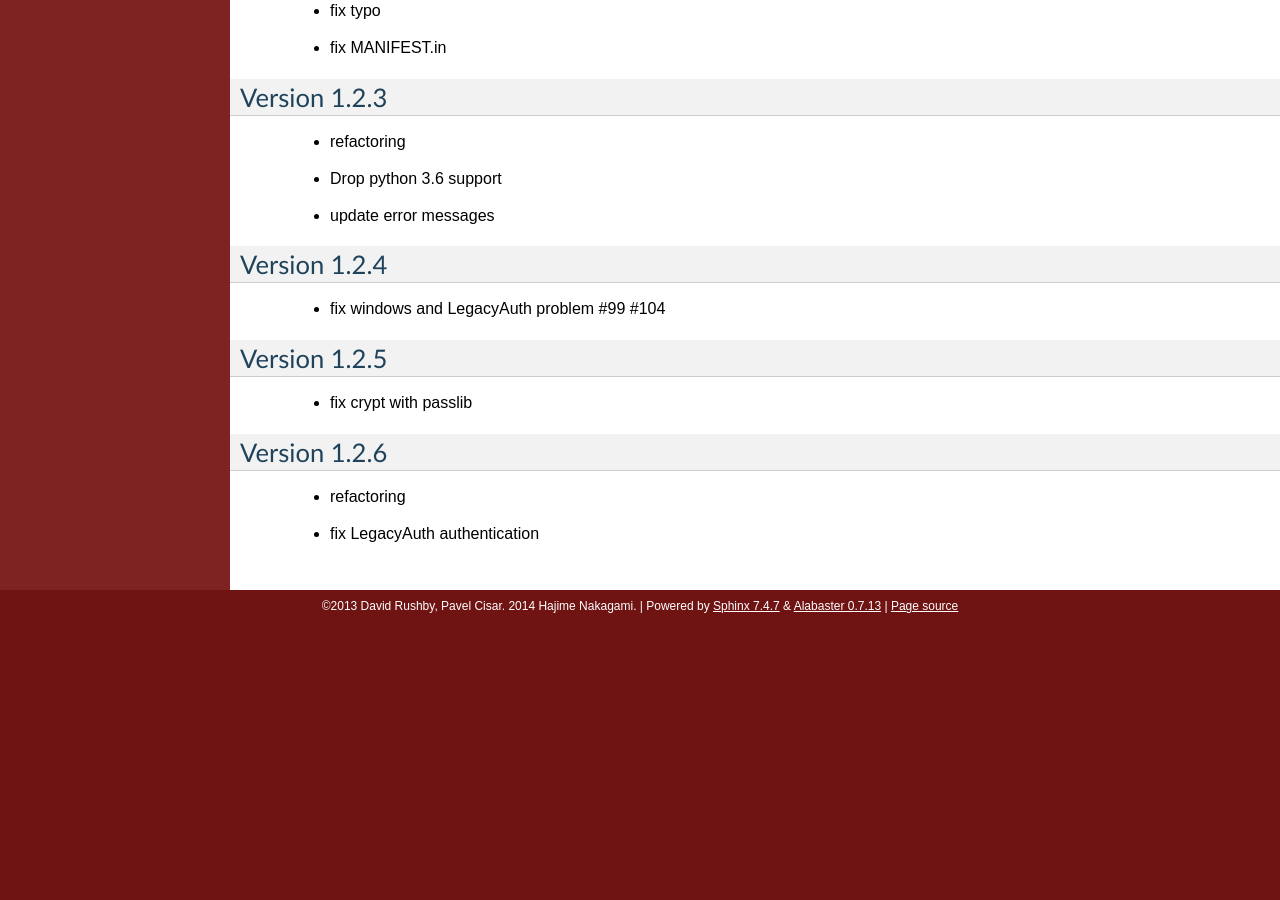
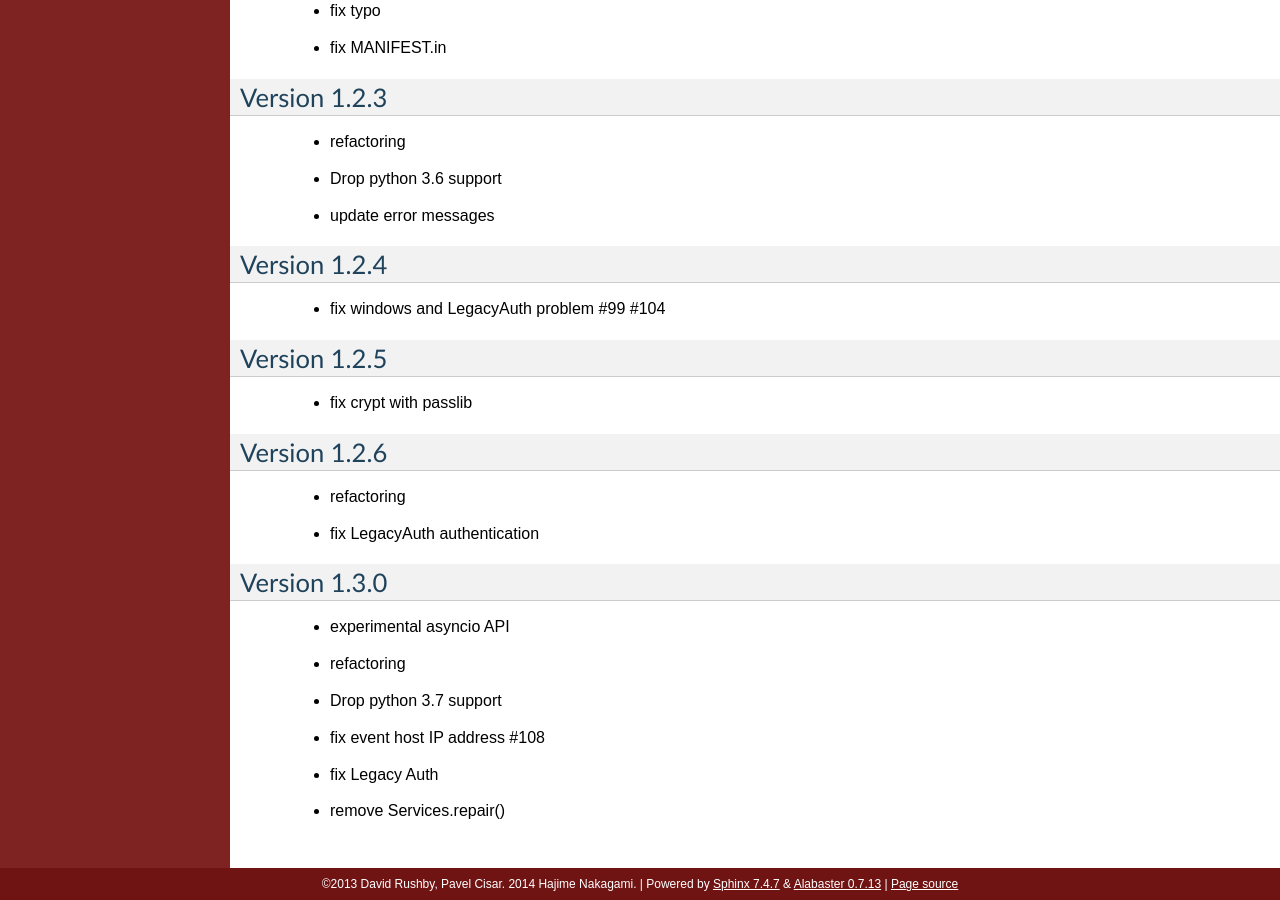
Before and after one commit to nakagami/pyfirebirdsql, a Sphinx documentation site: the page built from sphinx/changelog.rst, in a window 1280 px wide and 900 px high, scrolled down 5669 px. Built offline with Sphinx 7.4.7, drawn with Linux system fonts in a browser that asks for light colours; before the commit the page ends 6291 px from its top, so only the background shows below that.

Commit message:
changelog

```diff
--- a/sphinx/changelog.rst
+++ b/sphinx/changelog.rst
@@ -274,3 +274,13 @@ Version 1.2.6
 
    - refactoring
    - fix LegacyAuth authentication
+
+Version 1.3.0
+==============
+
+   - experimental asyncio API
+   - refactoring
+   - Drop python 3.7 support
+   - fix event host IP address #108
+   - fix Legacy Auth
+   - remove Services.repair()
```
